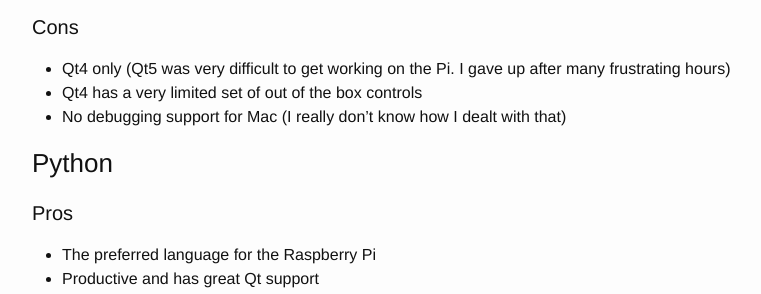
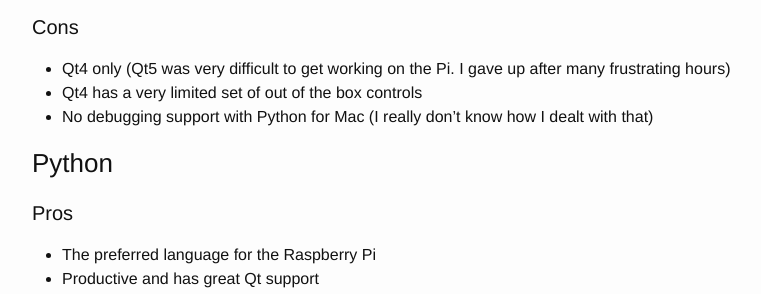
Before and after one commit to baritonehands/baritonehands.github.io, a Jekyll site: the page built from _posts/2014-10-25-open-nest.markdown, in a window 1280 px wide and 900 px high, scrolled down 1218 px. Shown: the part 152-446 px from the top of the window, without its empty margins (238-999 px from the left). Built offline with Jekyll 4.4.1, drawn with Linux system fonts in a browser that asks for light colours.

Commit message:
Rewording

```diff
--- a/_posts/2014-10-25-open-nest.markdown
+++ b/_posts/2014-10-25-open-nest.markdown
@@ -39,7 +39,7 @@ This is Qt's JavaScript based markup language for writing user interfaces.
 
 - Qt4 only (Qt5 was very difficult to get working on the Pi. I gave up after many frustrating hours)
 - Qt4 has a very limited set of out of the box controls
-- No debugging support for Mac (I really don't know how I dealt with that)
+- No debugging support with Python for Mac (I really don't know how I dealt with that)
 
 ### Python
 
```
